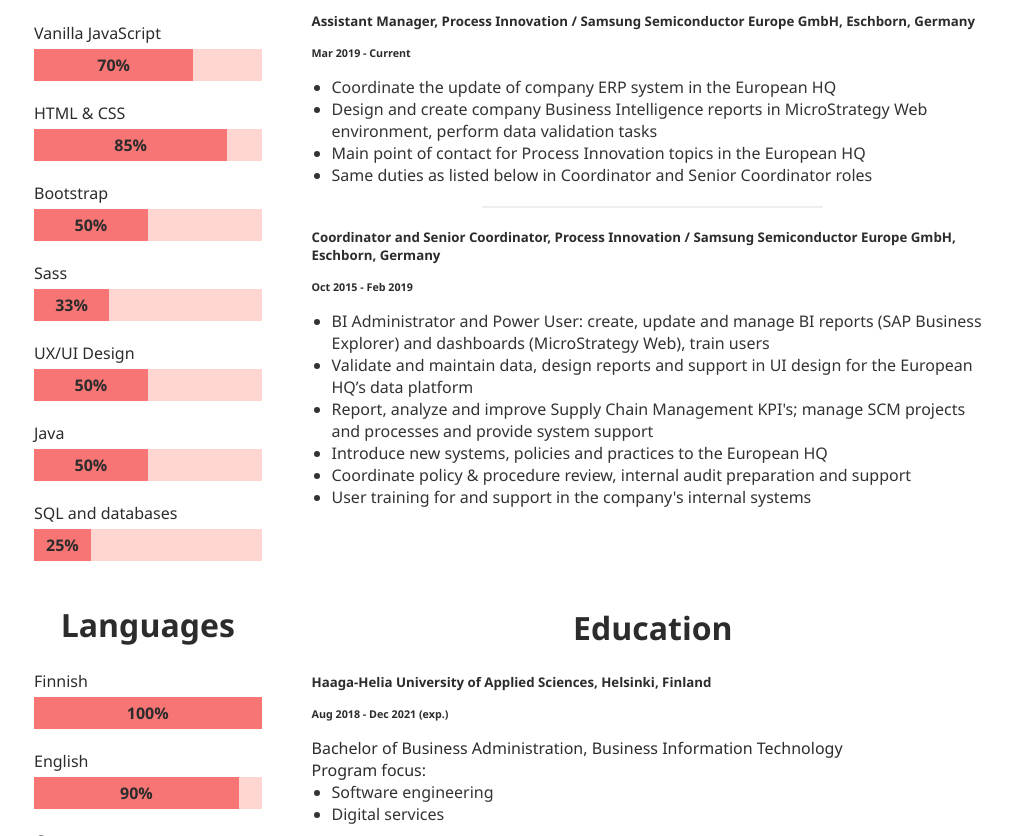
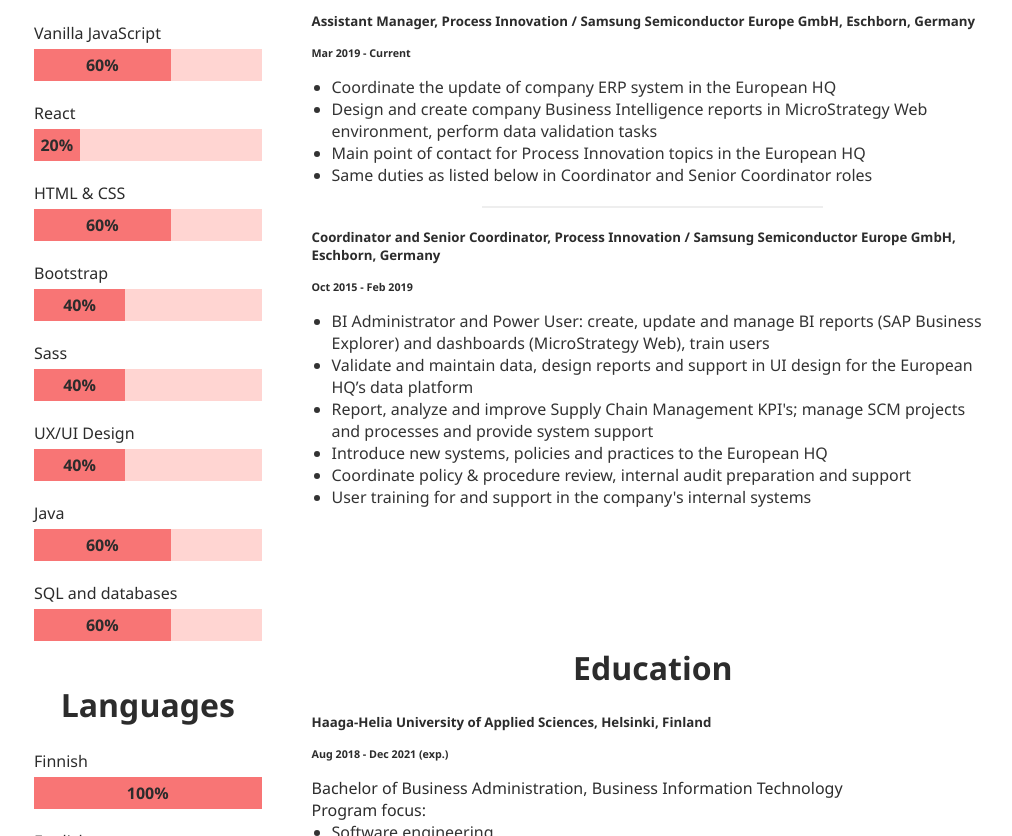
Before and after one commit to ullataponen/ullataponen.github.io, a website: page resume.html in a window 1280 px wide. Shown: the part 528-1364 px from the top of the page, without its empty margins (126-1138 px from the left). Drawn offline with nearby package versions, Linux system fonts and the light colour scheme.

Commit message:
Update skills

```diff
--- a/resume.html
+++ b/resume.html
@@ -43,56 +43,64 @@
           <div>
             <p>Vanilla JavaScript</p>
             <div>
-              <div style="width:70%;">
-                <span class="skill-percent"><b>70%</b></span>
+              <div style="width:60%;">
+                <span class="skill-percent"><b>60%</b></span>
               </div>
             </div>
           </div>
           <div>
+              <p>React</p>
+              <div>
+                <div style="width:20%;">
+                  <span class="skill-percent"><b>20%</b></span>
+                </div>
+              </div>
+            </div>
+          <div>
             <p>HTML & CSS</p>
             <div>
-              <div style="width:85%;">
-                <span class="skill-percent"><b>85%</b></span>
+              <div style="width:60%;">
+                <span class="skill-percent"><b>60%</b></span>
               </div>
             </div>
           </div>
           <div>
             <p>Bootstrap</p>
             <div>
-              <div style="width:50%;">
-                <span class="skill-percent"><b>50%</b></span>
+              <div style="width:40%;">
+                <span class="skill-percent"><b>40%</b></span>
               </div>
             </div>
           </div>
           <div>
             <p>Sass</p>
             <div>
-              <div style="width:33%;">
-                <span class="skill-percent"><b>33%</b></span>
+              <div style="width:40%;">
+                <span class="skill-percent"><b>40%</b></span>
               </div>
             </div>
           </div>
           <div>
             <p>UX/UI Design</p>
             <div>
-              <div style="width:50%;">
-                <span class="skill-percent"><b>50%</b></span>
+              <div style="width:40%;">
+                <span class="skill-percent"><b>40%</b></span>
               </div>
             </div>
           </div>
           <div>
             <p>Java</p>
             <div>
-              <div style="width:50%;">
-                <span class="skill-percent"><b>50%</b></span>
+              <div style="width:60%;">
+                <span class="skill-percent"><b>60%</b></span>
               </div>
             </div>
           </div>
           <div>
             <p>SQL and databases</p>
             <div>
-              <div style="width:25%;">
-                <span class="skill-percent"><b>25%</b></span>
+              <div style="width:60%;">
+                <span class="skill-percent"><b>60%</b></span>
               </div>
             </div>
           </div>
```
